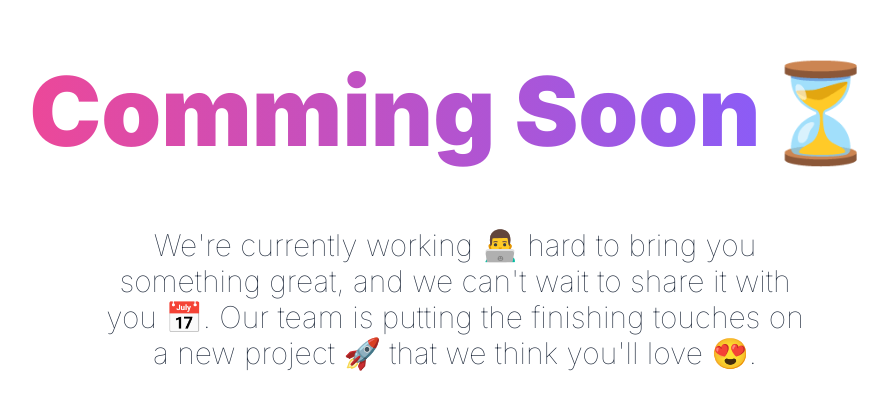
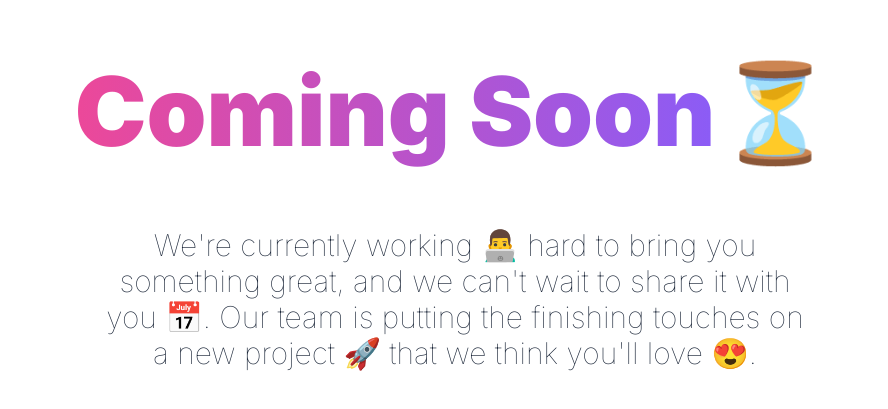
Before and after one commit to iamshour/socialcube, a Next.js app: page / in a window 1280 px wide. Shown: the part 197-606 px from the top of the page, without its empty margins (185-1073 px from the left). Built offline with nearby package versions, Linux system fonts and the light colour scheme.

Commit message:
fixed main message

```diff
--- a/src/app/page.tsx
+++ b/src/app/page.tsx
@@ -4,7 +4,7 @@ export default function Home() {
 			<div className='relative flex flex-col  place-items-center '>
 				<h2 className='font-heading m-10 text-center text-6xl font-black leading-[5rem] sm:text-7xl sm:leading-[7rem] lg:text-8xl lg:leading-[7rem]	 '>
 					<span className='bg-gradient-to-r from-pink-500 to-violet-500 bg-clip-text text-transparent'>
-						Comming Soon
+						Coming Soon
 					</span>
 					<span className=''>⏳</span>
 				</h2>
```
